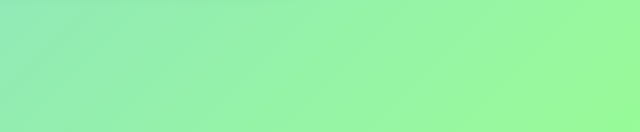
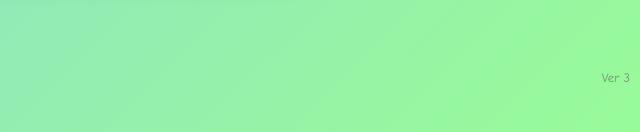
Before and after one commit to MyMaggies/shape-game, a plain HTML site: page index.html in a window 1280 px wide. Shown: the part 705-837 px from the top of the page, 640-1280 px from the left. Drawn offline with Linux system fonts and the light colour scheme.

Commit message:
Update v3 index.html

```diff
--- a/index.html
+++ b/index.html
@@ -200,6 +200,15 @@
             background: #FF5252;
         }
 
+        .version {
+            position: fixed;
+            bottom: 10px;
+            right: 10px;
+            color: #666;
+            font-size: 0.8em;
+            opacity: 0.7;
+        }
+
         @media (max-width: 480px) {
             .shape, .target-shape {
                 width: 60px;
@@ -246,6 +255,8 @@
             You matched all the shapes!
         </div>
     </div>
+
+    <div class="version">Ver 3</div>
 
     <script>
         let draggedElement = null;
```
